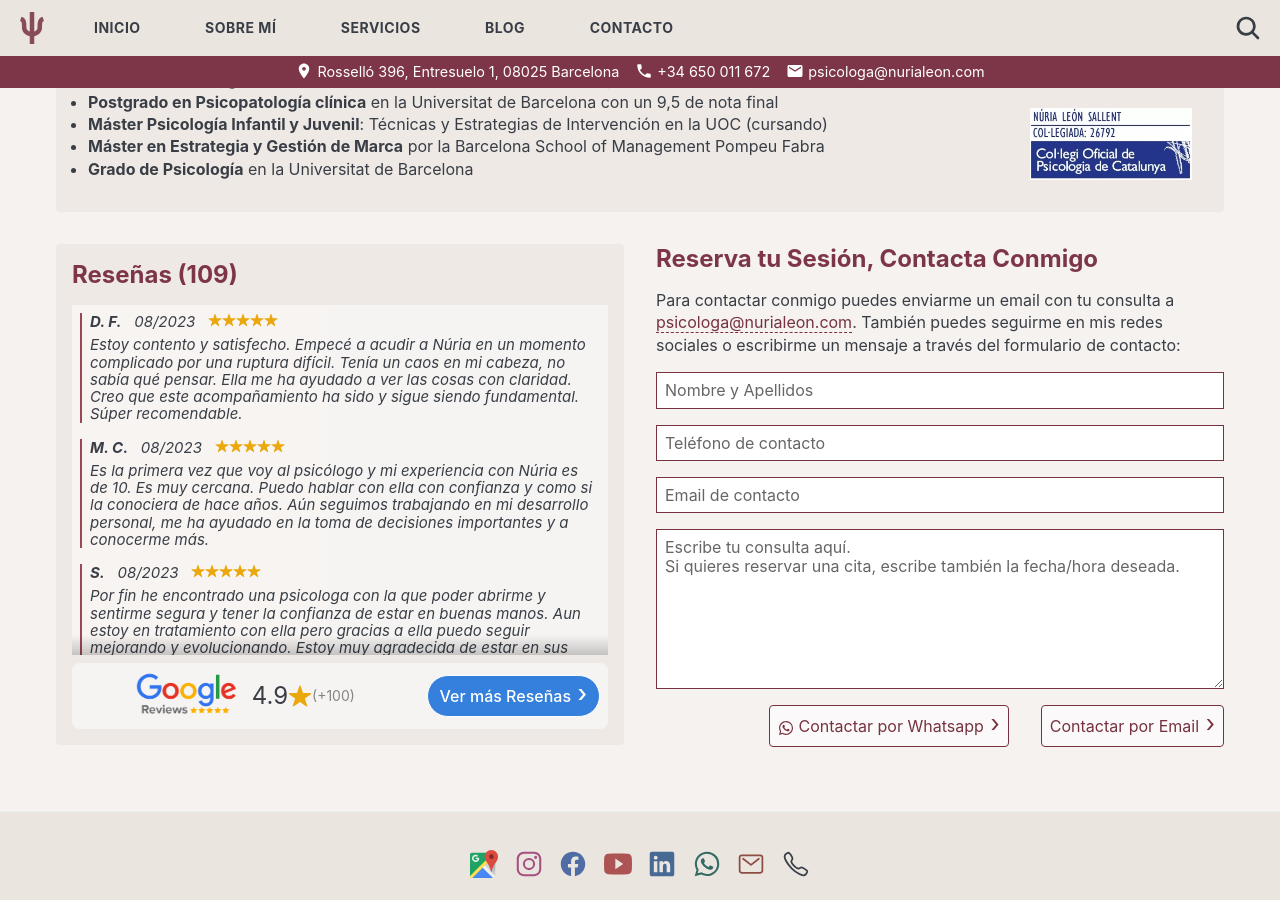
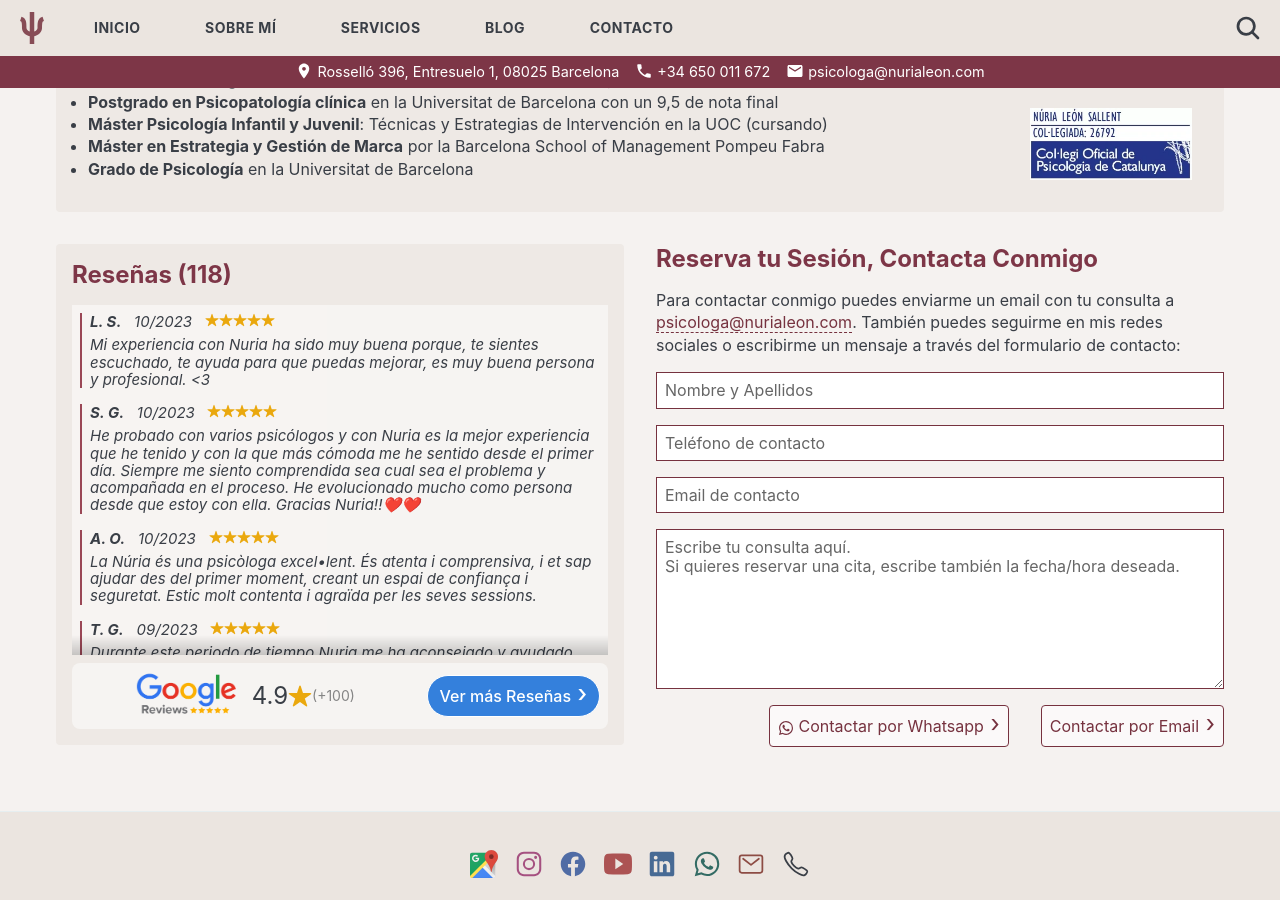
Before and after one commit to nurialeonsallent/nurialeon.com, a Jekyll site: the page built from _pages/home.md, in a window 1280 px wide and 900 px high, scrolled down 710 px. Built offline with Jekyll 4.4.1, drawn with Linux system fonts in a browser that asks for light colours.

Commit message:
nuevas reviews

```diff
--- a/_data/reviews.yml
+++ b/_data/reviews.yml
@@ -1,3 +1,28 @@
+- name: L. S.
+  score: 5
+  date: 10/2023
+  text: Mi experiencia con Nuria ha sido muy buena porque, te sientes escuchado, te ayuda para que puedas mejorar, es muy buena persona y profesional. <3
+
+- name: S. G.
+  score: 5
+  date: 10/2023
+  text: He probado con varios psicólogos y con Nuria es la mejor experiencia que he tenido y con la que más cómoda me he sentido desde el primer día. Siempre me siento comprendida sea cual sea el problema y acompañada en el proceso. He evolucionado mucho como persona desde que estoy con ella. Gracias Nuria!!❤️❤️
+
+- name: A. O.
+  score: 5
+  date: 10/2023
+  text: La Núria és una psicòloga excel•lent. És atenta i comprensiva, i et sap ajudar des del primer moment, creant un espai de confiança i seguretat. Estic molt contenta i agraïda per les seves sessions.
+
+- name: T. G.
+  score: 5
+  date: 09/2023
+  text: Durante este periodo de tiempo Nuria me ha aconsejado y ayudado mucho. Se enfoca mucho en sus pacientes, los escucha, intenta siempre dar soluciones y ayuda. Estoy muy a gusto con ella, es un lugar seguro donde puedes hablar y expresarte de forma libre. Estoy muy contenta y agradecida   ✨
+
+- name: J. L.
+  score: 5
+  date: 09/2023
+  text: Nuria es muy atenta en todas las sesiones, se nota que es una profesional. Actualmente llevo 3 y me ha ayudado mucho con mi ansiedad. La recomiendo!
+
 - name: D. F.
   score: 5
   date: 08/2023
--- a/_includes/opinions.html
+++ b/_includes/opinions.html
@@ -1,5 +1,5 @@
 <div class="opinions">
-  <h2 class="title">Reseñas ({{ site.data.reviews | size | plus: 27 }})</h2>
+  <h2 class="title">Reseñas ({{ site.data.reviews | size | plus: 31 }})</h2>
   <div class="scroll">
     {% for review in site.data.reviews %}
     <p>
```
